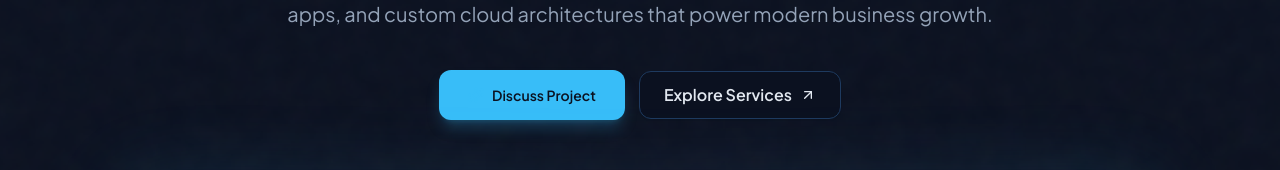
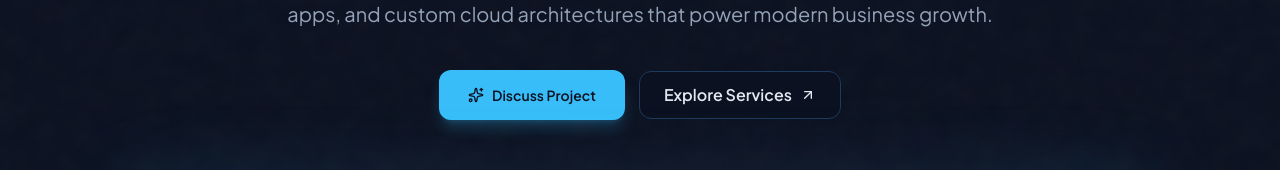
Before and after one commit to TehnonusaPS/tehnonusa-prima-solusi, a Next.js app: page /en in a window 1280 px wide. Shown: the part 552-722 px from the top of the page. Built offline with nearby package versions, Linux system fonts and the light colour scheme.

Commit message:
fix(button): fix invisible icon color and center alignment on EncryptButton

```diff
--- a/src/components/sections/hero/hero-section.tsx
+++ b/src/components/sections/hero/hero-section.tsx
@@ -159,8 +159,8 @@ export function HeroSection({ className }: HeroSectionProps) {
             {/* Primary Action Button with Cyber Scramble Effect - Hidden on mobile */}
             <EncryptButton
               text={tHero("cta_primary")}
-              icon={<Sparkles className="w-4 h-4 text-primary" />}
-              className="hidden sm:inline-flex w-full sm:w-auto bg-primary text-primary-foreground hover:bg-primary-dark border-transparent shadow-lg shadow-primary/25 font-sans font-semibold normal-case px-7 py-3.5 rounded-(--radius-md)"
+              icon={<Sparkles className="w-4 h-4 text-current shrink-0" />}
+              className="hidden sm:inline-flex items-center justify-center w-full sm:w-auto bg-primary text-primary-foreground hover:bg-primary-dark hover:text-primary-foreground border-transparent shadow-lg shadow-primary/25 font-sans font-semibold normal-case px-7 py-3.5 rounded-(--radius-md)"
               onClick={() => scrollToSection("#contact")}
             />
 
--- a/src/components/ui/creative-buttons.tsx
+++ b/src/components/ui/creative-buttons.tsx
@@ -87,7 +87,9 @@ export const EncryptButton: React.FC<EncryptButtonProps> = ({
       {...props}
     >
       <div className="relative z-10 flex items-center justify-center gap-2">
-        {icon ?? <Lock className="h-4 w-4 text-primary" />}
+        {icon ? (
+          <span className="inline-flex shrink-0 items-center">{icon}</span>
+        ) : null}
         <span>{displayText}</span>
       </div>
       <motion.span
```
